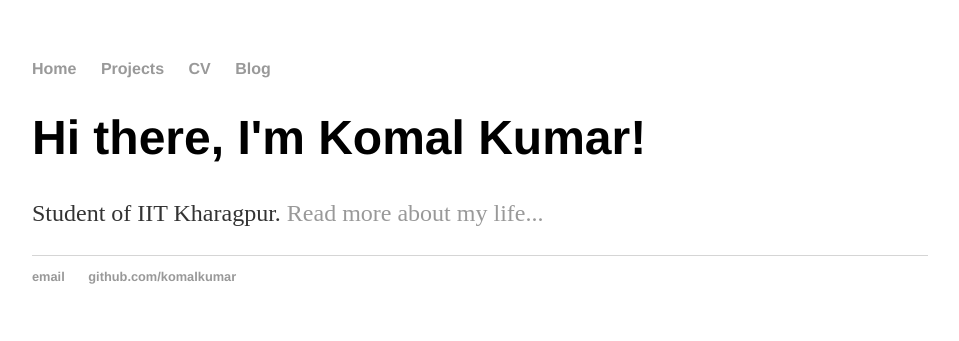
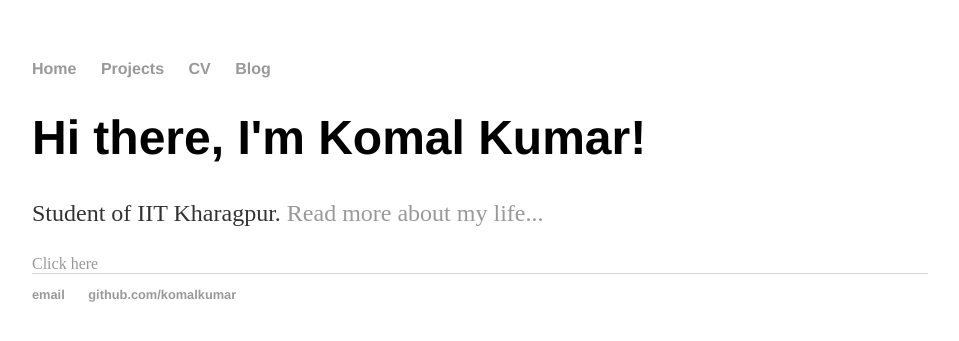
Before and after one commit to baymax28/baymax28.github.io, a Jekyll site: the page built from index.html, in a window 1280 px wide. Shown: the top 341 px of the page, without its empty margins (160-1119 px from the left). Built offline with Jekyll 4.4.1, drawn with Linux system fonts in a browser that asks for light colours.

Commit message:
Update index.html

```diff
--- a/index.html
+++ b/index.html
@@ -5,4 +5,5 @@ title: Komal Kumar
 <div class="blurb">
 	<h1>Hi there, I'm Komal Kumar!</h1>
 	<p>Student of IIT Kharagpur. <a href="/about">Read more about my life...</a></p>
+	<a href="/test.pdf">Click here</a>
 </div><!-- /.blurb -->
```
